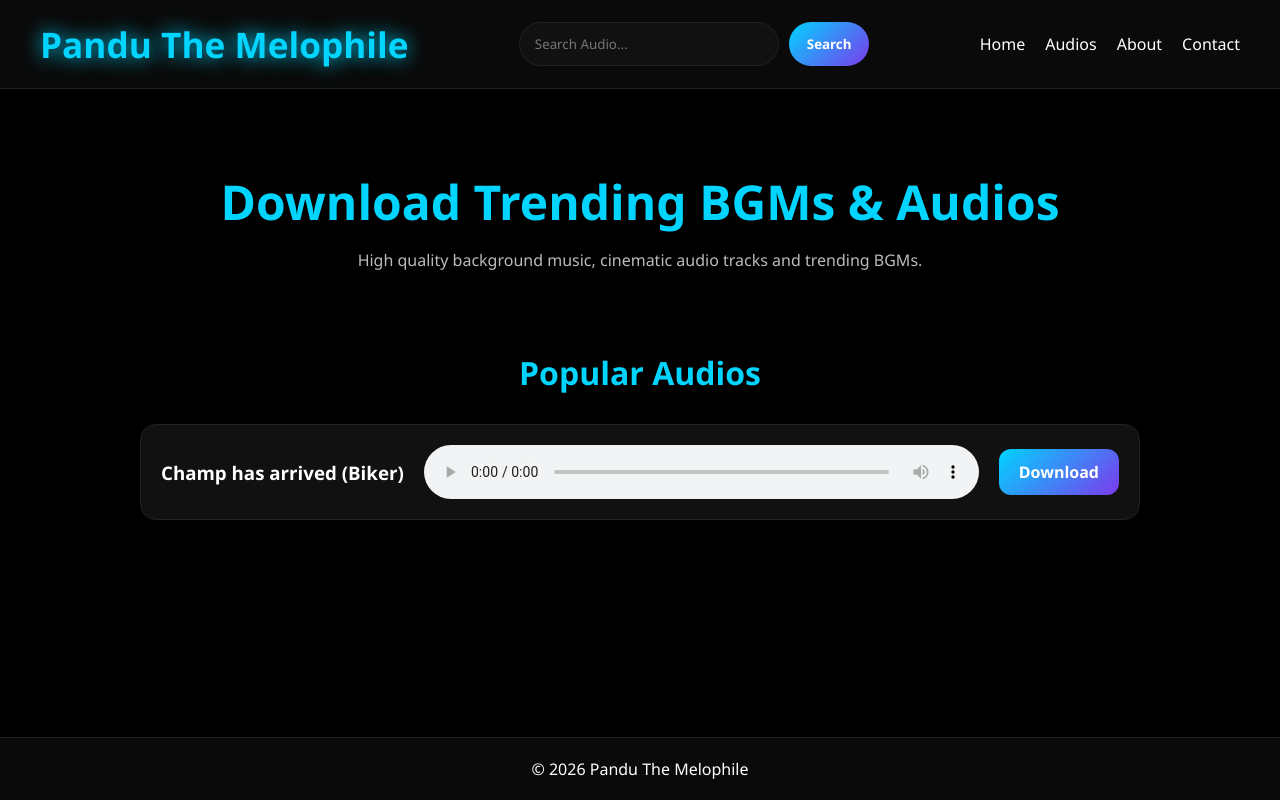
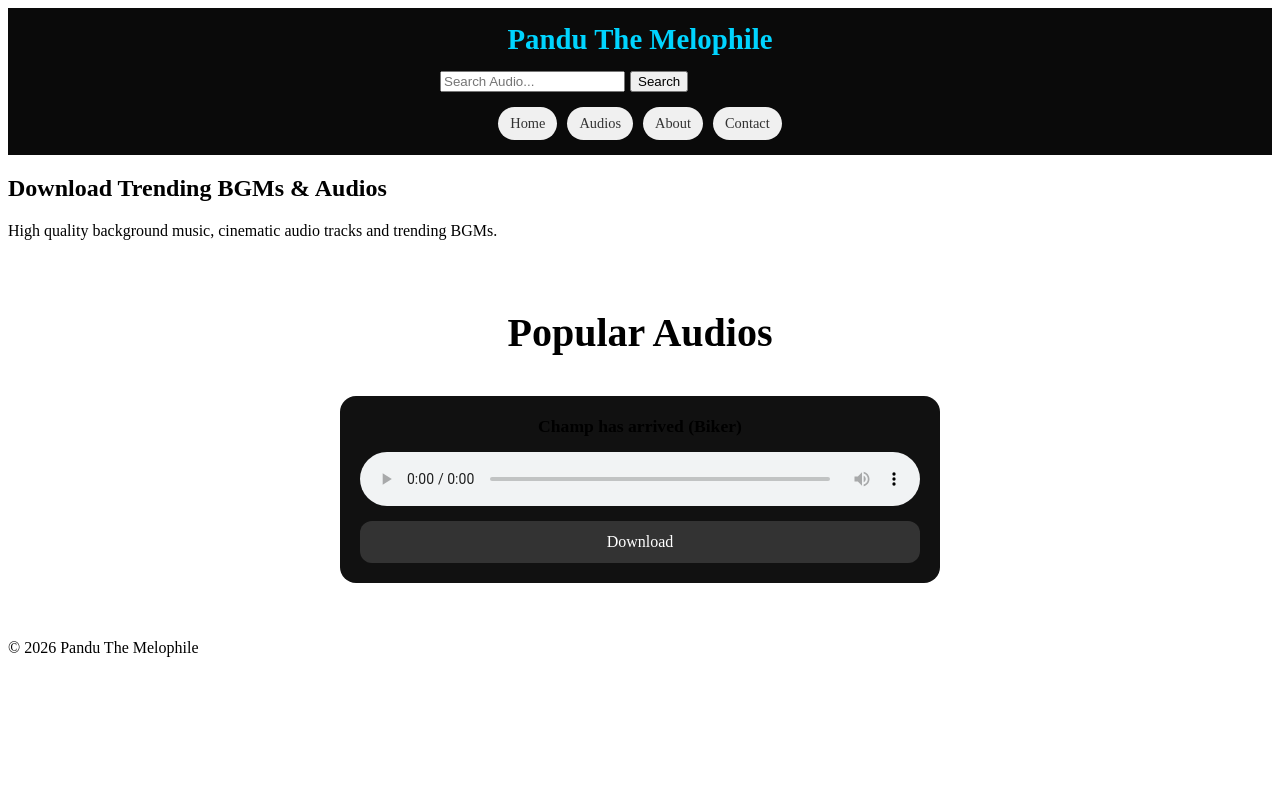
Before and after one commit to Lavakumar-git/Pandu-the-melophile, a Django app: page / in a window 1280 px wide. Run offline with Django 5.2, Linux system fonts and the light colour scheme; data comes from the database, SQL or seed files in the repository.

Commit message:
initial commit

```diff
--- a/web_app/static/homepage.css
+++ b/web_app/static/homepage.css
@@ -1,318 +1,124 @@
-/* =========================
-   GLOBAL RESET
-========================= */
-
+/* --- Global Reset for Box Sizing --- */
 * {
-  margin: 0;
-  padding: 0;
   box-sizing: border-box;
-  font-family: "Segoe UI", sans-serif;
 }
 
-html {
-  scroll-behavior: smooth;
+/* --- Header & Navigation --- */
+header {
+  display: flex;
+  flex-direction: column;
+  align-items: center;
+  padding: 15px;
+  gap: 15px;
+  text-align: center;
+  background-color: #0a0a0a;
+  color: #fff;
 }
 
-body {
-  background: #000;
-  color: #fff;
-  min-height: 100vh;
-  display: flex;
-  flex-direction: column;
+.logo {
+  margin: 0;
+  font-size: 1.8rem;
+  color: #00d4ff;
+  text-decoration: none;
 }
 
-/* =========================
-   HEADER
-========================= */
-
-header {
-  display: flex;
-  justify-content: space-between;
-  align-items: center;
-  gap: 20px;
-  padding: 20px 40px;
-  background: #0a0a0a;
-  border-bottom: 1px solid #1f1f1f;
+.search-box {
+  width: 100%;
+  max-width: 400px;
 }
-
-/* =========================
-   LOGO
-========================= */
-
-.logo {
-  font-size: 2.2rem;
-  font-weight: 700;
-  color: #00d4ff;
-  animation: glow 2s infinite alternate;
-}
-
-@keyframes glow {
-  from {
-    text-shadow: 0 0 10px #00d4ff;
-  }
-
-  to {
-    text-shadow: 0 0 20px #00d4ff;
-  }
-}
-
-/* =========================
-   SEARCH BOX
-========================= */
 
 .search-box form {
   display: flex;
-  gap: 10px;
+  width: 100%;
+  gap: 5px;
 }
-
-.search-box input {
-  width: 260px;
-  padding: 12px 15px;
-  border: 1px solid #222;
-  border-radius: 30px;
-  background: #111;
-  color: #fff;
-  outline: none;
-}
-
-.search-box input:focus {
-  border-color: #00d4ff;
-}
-
-.search-box button {
-  padding: 12px 18px;
-  border: none;
-  border-radius: 30px;
-  cursor: pointer;
-  color: white;
-  font-weight: 600;
-  background: linear-gradient(135deg, #00d4ff, #7c3aed);
-}
-
-/* =========================
-   NAVBAR
-========================= */
 
 nav {
   display: flex;
-  gap: 20px;
+  flex-wrap: wrap;
+  justify-content: center;
+  gap: 10px;
+  width: 100%;
 }
 
 nav a {
+  display: inline-block;
+  padding: 8px 12px;
+  background-color: #f0f0f0;
+  color: #333;
   text-decoration: none;
-  color: white;
-  transition: 0.3s;
+  border-radius: 20px;
+  font-size: 0.9rem;
+  transition: background-color 0.3s ease;
 }
 
 nav a:hover {
-  color: #00d4ff;
+  background-color: #e0e0e0;
 }
 
-/* =========================
-   HERO
-========================= */
-
-.hero {
-  padding: 80px 20px 60px;
-  text-align: center;
-}
-
-.hero-text h2 {
-  color: #00d4ff;
-  font-size: 3rem;
-  margin-bottom: 15px;
-}
-
-.hero-text p {
-  color: #bbb;
-  max-width: 700px;
-  margin: auto;
-}
-
-/* =========================
-   AUDIO SECTION
-========================= */
-
+/* --- Audio Section --- */
 .audio-section {
-  flex: 1;
-  padding: 20px;
+  display: flex;
+  flex-direction: column;
+  align-items: center;
+  padding: 20px 15px;
 }
 
 .section-title {
+  font-size: clamp(1.5rem, 5vw, 2.5rem); /* Responsive fluid font size */
   text-align: center;
-  color: #00d4ff;
-  margin-bottom: 30px;
-  font-size: 2rem;
+  margin-bottom: 20px;
 }
 
-/* =========================
-   AUDIO CARD
-========================= */
-
 .audio-box {
-  max-width: 1000px;
-  margin: 20px auto;
+  display: flex;
+  flex-direction: column;
+  align-items: center;
+  width: 100%;
+  max-width: 600px;
   padding: 20px;
-  background: #111;
-  border: 1px solid #222;
+  margin: 20px 0;
+  gap: 15px;
+  background-color: #111;
   border-radius: 16px;
-  display: flex;
-  align-items: center;
-  gap: 20px;
 }
 
 .song-name {
-  min-width: 220px;
-  font-weight: 600;
+  width: 100%;
+  text-align: center;
+  margin: 0;
+  font-size: 1.1rem;
 }
 
 .audio-box audio {
-  flex: 1;
   width: 100%;
-  min-width: 200px;
-  display: block;
+  height: 54px; /* Ensures the player is visible */
 }
 
 .download {
+  display: block;
+  width: 100%;
+  padding: 12px 20px;
+  text-align: center;
+  background-color: #333; /* Example button color */
+  color: white;
   text-decoration: none;
-  color: white;
-  padding: 12px 20px;
   border-radius: 12px;
-  background: linear-gradient(135deg, #00d4ff, #7c3aed);
-  font-weight: 600;
-  text-align: center;
+  transition: opacity 0.3s;
 }
 
-/* =========================
-   NO RESULTS
-========================= */
-
-.no-results {
-  text-align: center;
-  color: #888;
-  font-size: 1.5rem;
-  margin-top: 50px;
+.download:hover {
+  opacity: 0.8;
 }
 
-/* =========================
-   FOOTER
-========================= */
-
-footer {
-  text-align: center;
-  padding: 20px;
-  background: #0a0a0a;
-  border-top: 1px solid #1f1f1f;
-}
-
-/* =========================
-   TABLET & MOBILE
-========================= */
-
-@media (max-width: 300px) {
-  header {
-    flex-direction: column;
-    text-align: center;
-    padding: 15px;
-  }
-
-  .logo {
-    font-size: 1.8rem;
-  }
-
-  nav {
-    justify-content: center;
-    flex-wrap: wrap;
-  }
-
-  .search-box {
-    width: 100%;
-  }
-
-  .search-box form {
-    flex-direction: column;
-  }
-
-  .search-box input,
-  .search-box button {
-    width: 100%;
-  }
-
-  .hero {
-    padding: 50px 15px;
-  }
-
-  .hero-text h2 {
-    font-size: 2rem;
-  }
-
-  /* MOBILE AUDIO CARD */
-
-  .audio-box {
-    height:fit-content;
-    width: 100%;
-    display: flex;
-    flex-direction: column !important;
-    justify-content: center;
-    align-items: center;
-    gap: 15px;
-    text-align: center;
-  }
-
-  .song-name {
-    min-width: 0;
-    width: 100%;
-  }
-
-.audio-box audio {
-  flex-basis: auto;
-  height: 54px;
-  min-height: 54px;
-}
-
-  .download {
-    width: 100%;
-    display: block;
-  }
-}
-
-/* =========================
-   SMALL MOBILE
-========================= */
-
+/* --- Mobile Specific Tweaks --- */
 @media (max-width: 480px) {
   .logo {
-    font-size: 1.4rem;
+    font-size: 1.5rem;
   }
 
   nav a {
-    font-size: 0.9rem;
-  }
-
-  .hero-text h2 {
-    font-size: 1.7rem;
-  }
-
-  .hero-text p {
-    font-size: 0.95rem;
-  }
-
-  .audio-section {
-    padding: 15px 10px;
-  }
-
-  .audio-box {
-    height: auto;
-    width: 100%;
-    display: flex;
-    flex-direction: column;
-    justify-content: center;
-    align-items: center;
-    gap: 15px;
-    text-align: center;
-  }
-
-  footer {
-    font-size: 0.9rem;
+    font-size: 0.8rem;
+    padding: 6px 10px;
   }
 }
```
